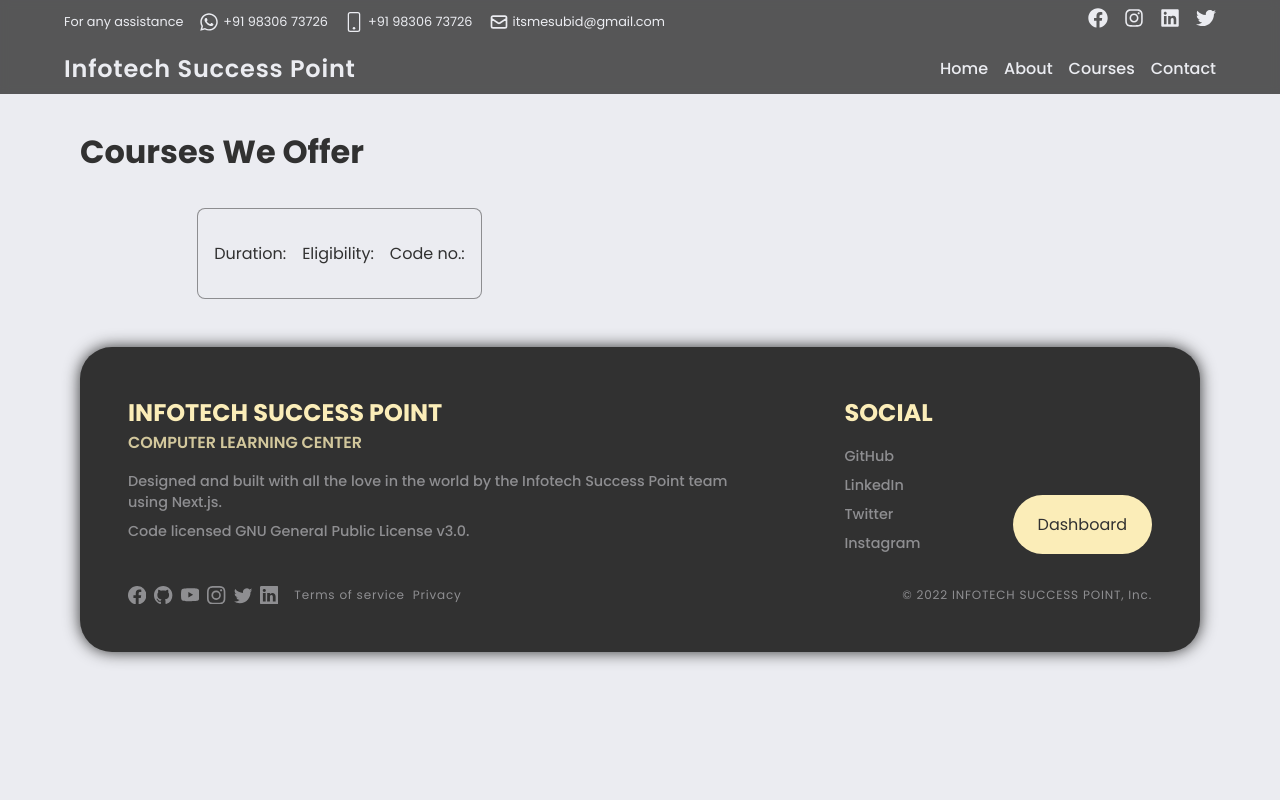
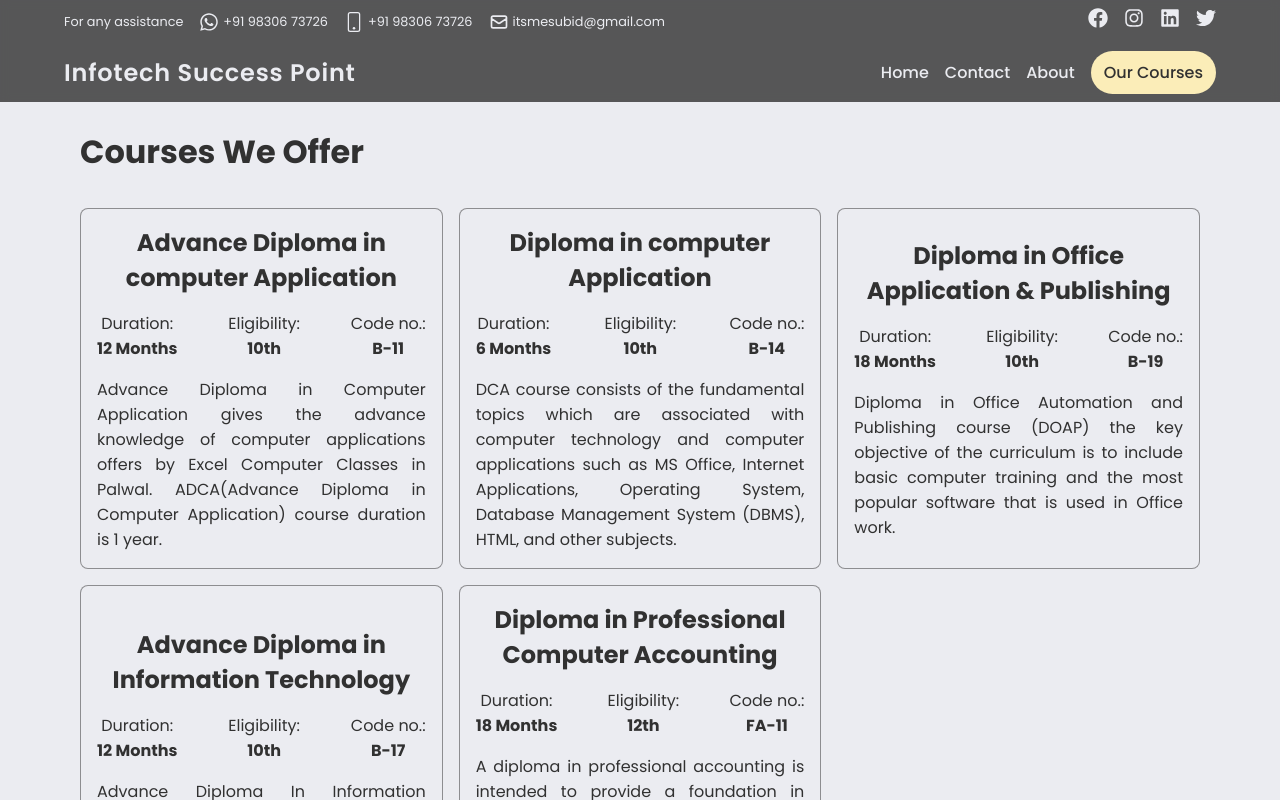
Before and after one commit to itsme-Subid/Infotech-Success-Point, a Next.js app: page /courses in a window 1280 px wide. Shown: the top 800 px of the page. Built offline with nearby package versions, Linux system fonts and the light colour scheme; no server answers.

Commit message:
Minor changes

```diff
--- a/components/Course.tsx
+++ b/components/Course.tsx
@@ -19,6 +19,13 @@
     border-radius: 0.5rem;
     border: 1px solid rgba(var(--dark-color), 0.5);
     background: rgba(var(--light-color));
+    transition: all 0.15s;
+    &:hover {
+      border-color: transparent;
+      box-shadow: rgba(50, 50, 93, 0.25) 0px 6px 12px -2px, rgba(0, 0, 0, 0.3) 0px 3px 7px -3px;
+      transform: translateY(-2px);
+      scale: 1.025;
+    }
     & h2 {
       text-align: center;
     }
@@ -60,12 +67,7 @@
   };
 }) => {
   return (
-    <CourseStyled
-      as={motion.div}
-      variants={item}
-      transition={{ delay: 1 }}
-      drag
-    >
+    <CourseStyled as={motion.div} variants={item} transition={{ delay: 1 }}>
       <div className="wrapper">
         <h2>{course.title}</h2>
         <p className="courseDetails">
--- a/components/Footer.tsx
+++ b/components/Footer.tsx
@@ -79,24 +79,22 @@
           }
         }
       }
-      &.dashboard {
-        justify-content: end;
-        & a {
-          display: flex;
-          align-items: center;
-          justify-content: center;
-          gap: 0.5rem;
-          padding: 1rem 1.5rem;
-          border: 1px solid transparent;
+      &.social li {
+        position: relative;
+        &::before {
+          content: "";
+          position: absolute;
+          left: 0;
+          right: 0;
+          bottom: 0;
+          background: rgba(var(--primary-color));
+          width: 0;
+          height: 0.1rem;
           border-radius: 5rem;
-          color: rgb(var(--dark-color));
-          background-color: rgb(var(--primary-color));
-          font-size: 1rem;
-          cursor: pointer;
           transition: 0.15s;
-          &:hover {
-            box-shadow: 0 0 0.5rem rgb(var(--primary-color));
-          }
+        }
+        &:hover::before {
+          width: 100%;
         }
       }
     }
@@ -137,6 +135,24 @@
         gap: 0.5rem;
         & span:hover {
           color: rgb(var(--primary-color), 0.8);
+        }
+        & span {
+          position: relative;
+          &::before {
+            content: "";
+            position: absolute;
+            left: 0;
+            right: 0;
+            bottom: 0;
+            background: rgba(var(--primary-color));
+            width: 0;
+            height: 0.1rem;
+            border-radius: 5rem;
+            transition: 0.15s;
+          }
+          &:hover::before {
+            width: 100%;
+          }
         }
       }
     }
@@ -208,9 +224,6 @@
               </ul>
             </div>
           </div>
-          <div className="col dashboard">
-            <Link href="/auth/login">Dashboard</Link>
-          </div>
         </div>
         <div className="credits">
           <div className="left">
--- a/components/Header.tsx
+++ b/components/Header.tsx
@@ -41,6 +41,9 @@
       gap: 0.25rem;
       & svg {
         font-size: 1.25rem;
+      }
+      &:hover {
+        color: rgb(var(--primary-color));
       }
     }
     @media screen and (max-width: 50rem) {
@@ -123,11 +126,27 @@
         list-style: none;
         font-size: 1rem;
         font-weight: 500;
+        text-transform: capitalize;
         transition: 0.15s;
         position: relative;
         cursor: pointer;
         &:hover {
-          color: rgba(var(--primary-color), 0.5);
+          color: rgb(var(--primary-color));
+        }
+        &::before {
+          content: "";
+          position: absolute;
+          left: 0;
+          right: 0;
+          bottom: 0;
+          background: rgba(var(--primary-color));
+          width: 0;
+          height: 0.1rem;
+          border-radius: 5rem;
+          transition: 0.15s;
+        }
+        &:hover::before {
+          width: 100%;
         }
         @media screen and (max-width: 50rem) {
           font-size: 1.25rem;
@@ -137,6 +156,36 @@
           padding: 0.5rem 1rem;
           border-radius: 2rem;
           width: 100%;
+        }
+        &.dashboard {
+          a {
+            display: flex;
+            align-items: center;
+            justify-content: center;
+            padding: 0.5rem 0.75rem;
+            border: 1px solid transparent;
+            border-radius: 5rem;
+            color: rgb(var(--dark-color));
+            background-color: rgb(var(--primary-color));
+            font-size: 1rem;
+            cursor: pointer;
+            transition: 0.15s;
+            &:hover {
+              box-shadow: rgba(var(--primary-color), 0.5) 0 0 0.5rem;
+            }
+          }
+          @media screen and (max-width: 50rem) {
+            font-size: 1.25rem;
+            text-align: center;
+            letter-spacing: 0.1rem;
+            background: rgba(var(--primary-color));
+            padding: 0.5rem 1rem;
+            border-radius: 2rem;
+            width: 100%;
+          }
+        }
+        &.dashboard:hover::before {
+          width: 0;
         }
       }
     }
@@ -195,6 +244,20 @@
 
 const Header = () => {
   const [menu, setMenu] = useState<boolean>(false);
+  const links = [
+    {
+      label: "home",
+      link: "/",
+    },
+    {
+      label: "contact",
+      link: "/contact",
+    },
+    {
+      label: "about",
+      link: "/about",
+    },
+  ];
   return (
     <>
       <StyledNavbar menu={menu}>
@@ -265,17 +328,13 @@
           </div>
           <div className="menu">
             <ul>
-              <li onClick={() => setMenu(!menu)}>
-                <Link href="/">Home</Link>
-              </li>
-              <li onClick={() => setMenu(!menu)}>
-                <Link href="/about">About</Link>
-              </li>
-              <li onClick={() => setMenu(!menu)}>
-                <Link href="/courses">Courses</Link>
-              </li>
-              <li onClick={() => setMenu(!menu)}>
-                <Link href="/contact">Contact</Link>
+              {links.map((link, index) => (
+                <li key={index}>
+                  <Link href={link.link}>{link.label}</Link>
+                </li>
+              ))}
+              <li className="dashboard">
+                <Link href="/courses">Our Courses</Link>
               </li>
             </ul>
           </div>
--- a/pages/_app.tsx
+++ b/pages/_app.tsx
@@ -90,13 +90,13 @@
       </Head>
       <div className={poppins.variable}>
         <GlobalStyle />
-        <motion.div variants={container} initial="hidden" animate="show">
-          <Suspense fallback={<Loading />}>
+        <Suspense fallback={<Loading />}>
+          <motion.div variants={container} initial="hidden" animate="show">
             <Header />
             <Component {...pageProps} />
             <Footer />
-          </Suspense>
-        </motion.div>
+          </motion.div>
+        </Suspense>
       </div>
     </>
   );
--- a/pages/courses/index.tsx
+++ b/pages/courses/index.tsx
@@ -39,7 +39,6 @@
 };
 
 const index = () => {
-  // eslint-disable-next-line react-hooks/rules-of-hooks
   const [courses, setCourses] = useState<
     [
       {
@@ -62,16 +61,21 @@
     },
   ]);
   const fetchCourses = async () => {
-    axios
-      .get(
-        "https://infotech-success-point.vercel.app/courseDetails/courses.json"
-      )
-      .then((response) => {
-        setCourses(response.data);
-        console.log(response.data);
-      });
+    try {
+      axios
+        .get("/api/courses")
+        .then((response) => setCourses(response.data))
+        .catch(() => {
+          axios
+            .get(
+              "https://infotech-success-point.vercel.app/courseDetails/courses.json"
+            )
+            .then((response) => setCourses(response.data));
+        });
+    } catch (error) {
+      console.log(error);
+    }
   };
-  // eslint-disable-next-line react-hooks/rules-of-hooks
   useEffect(() => {
     fetchCourses();
   }, []);
```
Also changed, not shown: package.json (+6 -1 lines), .eslintrc.json, 1 other file (tests, documents, lock files or other folders).
